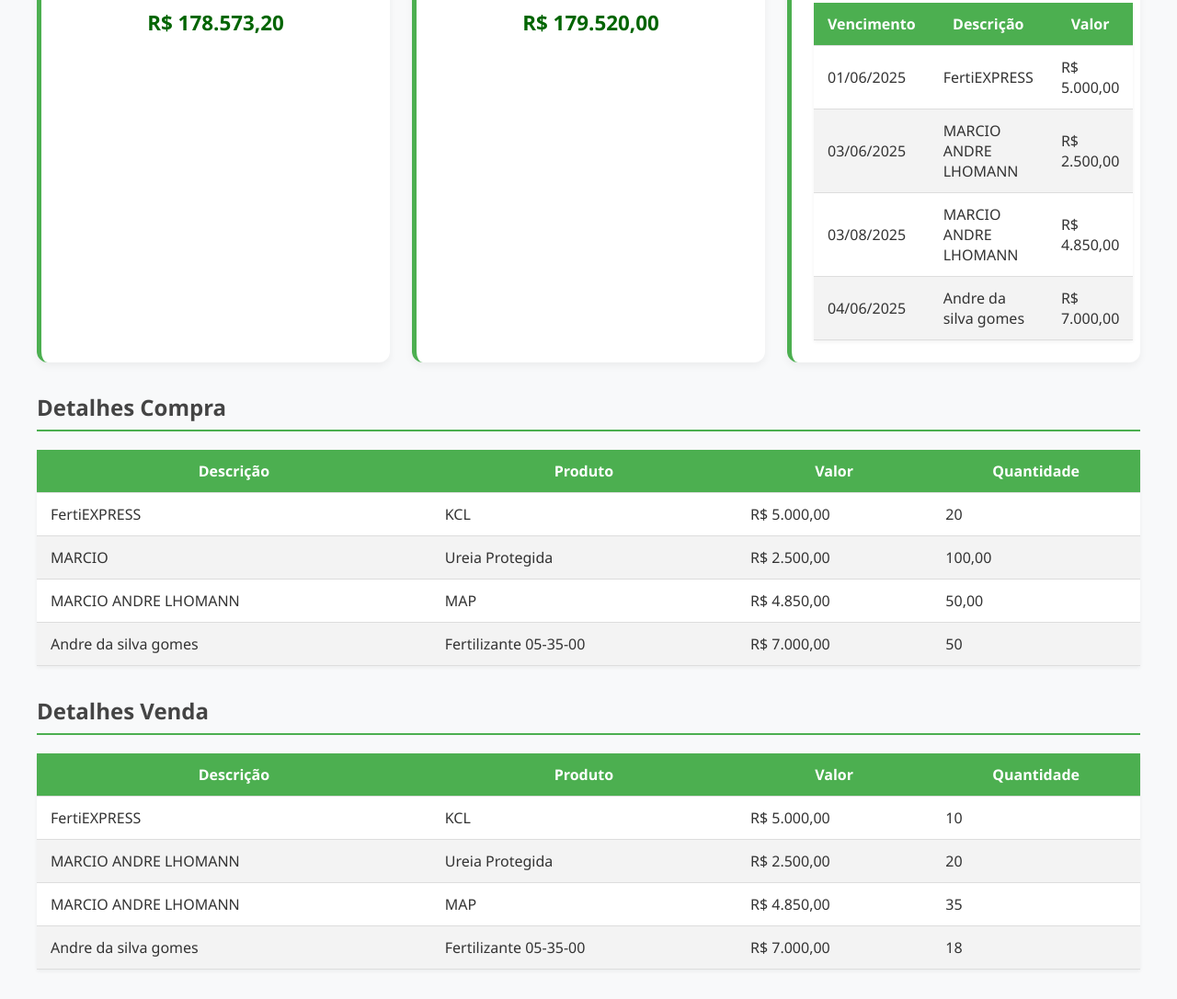
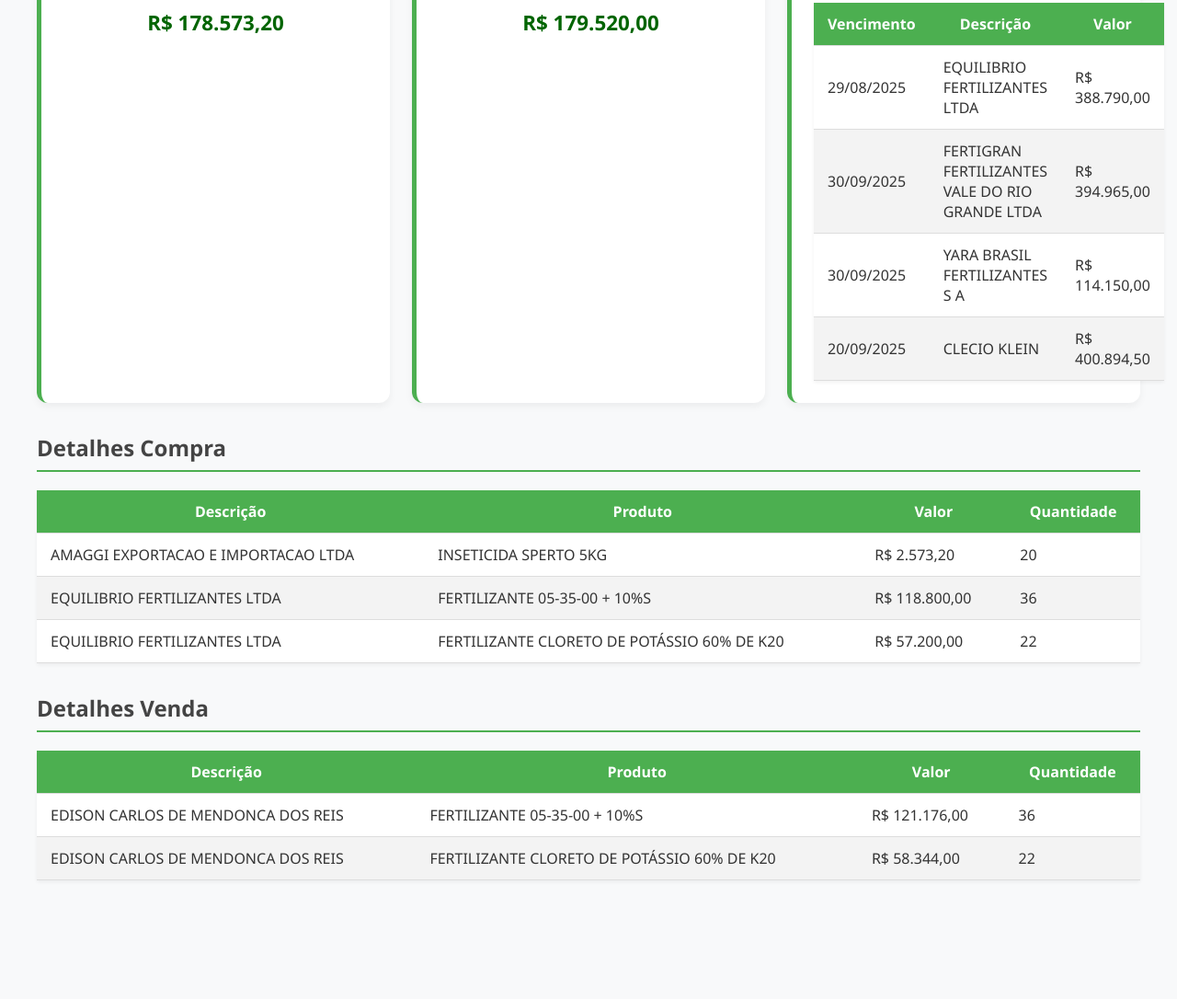
Before and after one commit to warleyanjos010112/Entrega-Futura-, a plain HTML site: page index.html in a window 1280 px wide. Shown: the part 269-1355 px from the top of the page at 92% size. After the commit the page ends 1258 px from the top, so only its background shows below. Drawn offline with Linux system fonts and the light colour scheme.

Commit message:
Add files via upload

```diff
--- a/index.html
+++ b/index.html
@@ -102,10 +102,17 @@
             </tr>
           </thead>
           <tbody>
-            <tr><td>01/06/2025</td><td>FertiEXPRESS</td><td>R$ 5.000,00</td></tr>
-            <tr><td>03/06/2025</td><td>MARCIO ANDRE LHOMANN</td><td>R$ 2.500,00</td></tr>
-            <tr><td>03/08/2025</td><td>MARCIO ANDRE LHOMANN</td><td>R$ 4.850,00</td></tr>
-            <tr><td>04/06/2025</td><td>Andre da silva gomes</td><td>R$ 7.000,00</td></tr>
+            <tr><td>29/08/2025</td><td>EQUILIBRIO FERTILIZANTES LTDA
+</td><td> R$ 388.790,00
+</td></tr>
+            <tr><td>30/09/2025</td><td>FERTIGRAN FERTILIZANTES VALE DO RIO GRANDE LTDA
+</td><td> R$ 394.965,00
+</td></tr>
+            <tr><td>30/09/2025</td><td>YARA BRASIL FERTILIZANTES S A
+</td><td> R$ 114.150,00
+</td></tr>
+            <tr><td>20/09/2025</td><td>CLECIO KLEIN</td><td> R$ 400.894,50
+</td></tr>
           </tbody>
         </table>
       </div>
@@ -122,10 +129,17 @@
         </tr>
       </thead>
       <tbody>
-        <tr><td>FertiEXPRESS</td><td>KCL</td><td>R$ 5.000,00</td><td>20</td></tr>
-        <tr><td>MARCIO</td><td>Ureia Protegida</td><td>R$ 2.500,00</td><td>100,00</td></tr>
-        <tr><td>MARCIO ANDRE LHOMANN</td><td>MAP</td><td>R$ 4.850,00</td><td>50,00</td></tr>
-        <tr><td>Andre da silva gomes</td><td>Fertilizante 05-35-00</td><td>R$ 7.000,00</td><td>50</td></tr>
+        <tr><td>AMAGGI EXPORTACAO E IMPORTACAO LTDA</td><td>INSETICIDA SPERTO 5KG
+</td><td>R$ 2.573,20
+</td><td>20</td></tr>
+        <tr><td>EQUILIBRIO FERTILIZANTES LTDA
+</td><td>FERTILIZANTE 05-35-00 + 10%S
+</td><td> R$ 118.800,00
+</td><td>36</td></tr>
+        <tr><td>EQUILIBRIO FERTILIZANTES LTDA
+</td><td>FERTILIZANTE CLORETO DE POTÁSSIO 60% DE K20
+</td><td> R$ 57.200,00
+</td><td>22</td></tr>
       </tbody>
     </table>
 
@@ -140,10 +154,14 @@
         </tr>
       </thead>
       <tbody>
-        <tr><td>FertiEXPRESS</td><td>KCL</td><td>R$ 5.000,00</td><td>10</td>
-        <tr><td>MARCIO ANDRE LHOMANN</td><td>Ureia Protegida</td><td>R$ 2.500,00</td><td>20</td>
-        <tr><td>MARCIO ANDRE LHOMANN</td><td>MAP</td><td>R$ 4.850,00</td><td>35</td>
-        <tr><td>Andre da silva gomes</td><td>Fertilizante 05-35-00</td><td>R$ 7.000,00</td><td>18</td>
+        <tr><td>EDISON CARLOS DE MENDONCA DOS REIS
+</td><td>FERTILIZANTE 05-35-00 + 10%S
+</td><td> R$ 121.176,00
+</td><td>36</td>
+        <tr><td>EDISON CARLOS DE MENDONCA DOS REIS
+</td><td>FERTILIZANTE CLORETO DE POTÁSSIO 60% DE K20
+</td><td> R$ 58.344,00
+</td><td>22</td>
       </tbody>
     </table>
   </div>
```
